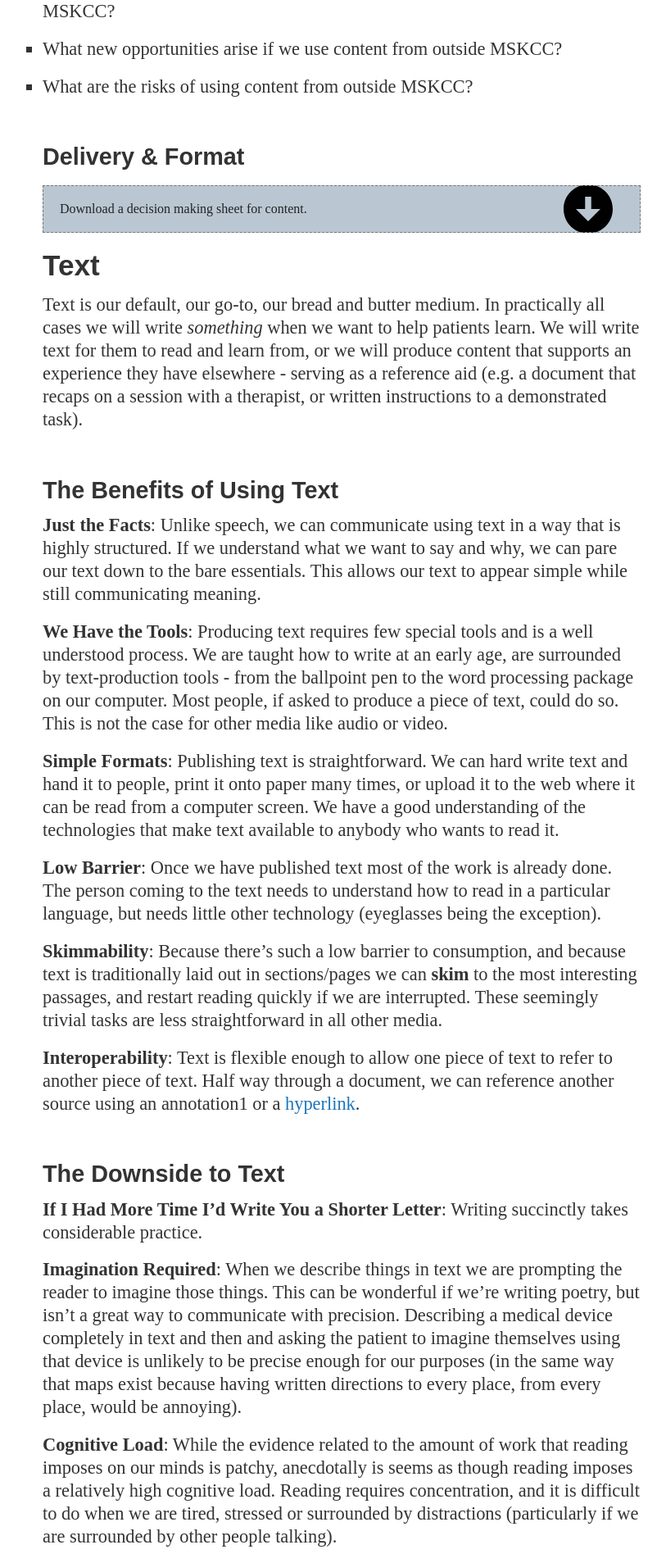
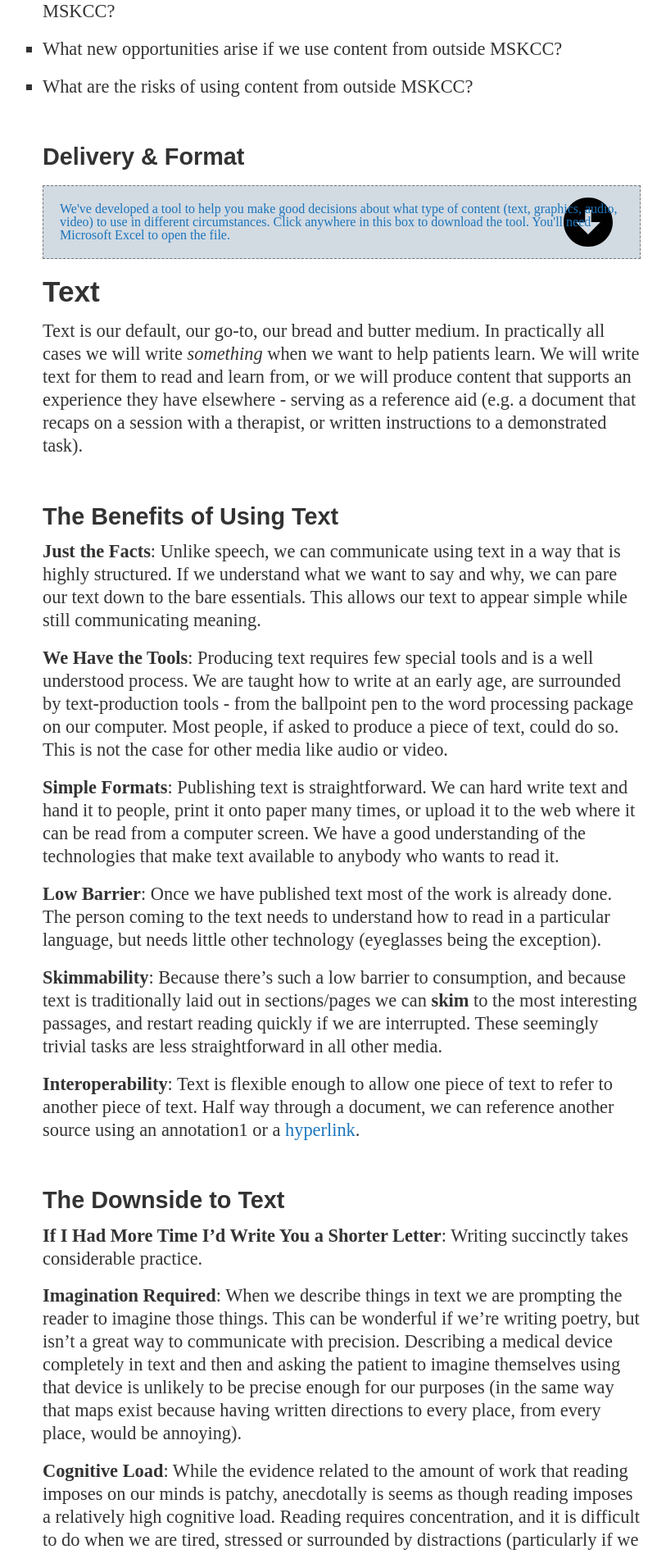
Before and after one commit to mskccpatiented/contentaudit, a Jekyll site: the page built from guidelines/index.md, in a window 1280 px wide. Shown: the part 3971-5867 px from the top of the page at 82% size, without its empty margins (108-921 px from the left). Built offline with Jekyll 4.4.1, drawn with Linux system fonts in a browser that asks for light colours; Markdown is read by kramdown in place of the engine named in the settings.

Commit message:
BMT Patient Ed: testing svg as background - tweaks, adding download a href

```diff
--- a/guidelines/index.md
+++ b/guidelines/index.md
@@ -90,9 +90,11 @@ If we decide that we don't have existing content to meet patients' needs, or don
 
 ### Delivery & Format
 <div class="download">
+<a href="/guidelines/bmt_content_decisions.xls">
 <div class="text">
-Download a decision making sheet for content.
+We've developed a tool to help you make good decisions about what type of content (text, graphics, audio, video) to use in different circumstances. Click anywhere in this box to download the tool. You'll need Microsoft Excel to open the file.
 </div>
+</a>
 </div>
 
 
--- a/s/s.css
+++ b/s/s.css
@@ -176,7 +176,7 @@ list-style:none;
 
 /*-- Download Slug--*/
 .download{
-background-color: #bac7d2;
+background-color: #d2dae2;
 border: 1px dashed #757575;
 padding: 20px;
 margin: 20px 0 20px 0;
@@ -188,7 +188,7 @@ background-position-y: center;
 }
 
 .download:hover{
-background-color:#d2dae2;
+background-color:#bac7d2;
 }
 
 .download .text{
```
Also changed, not shown: 3 other files.
